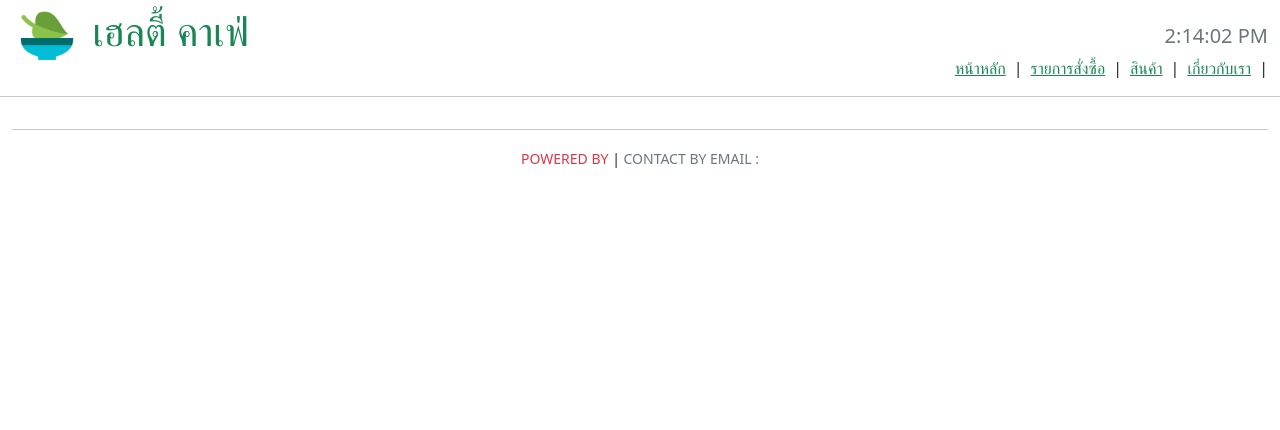
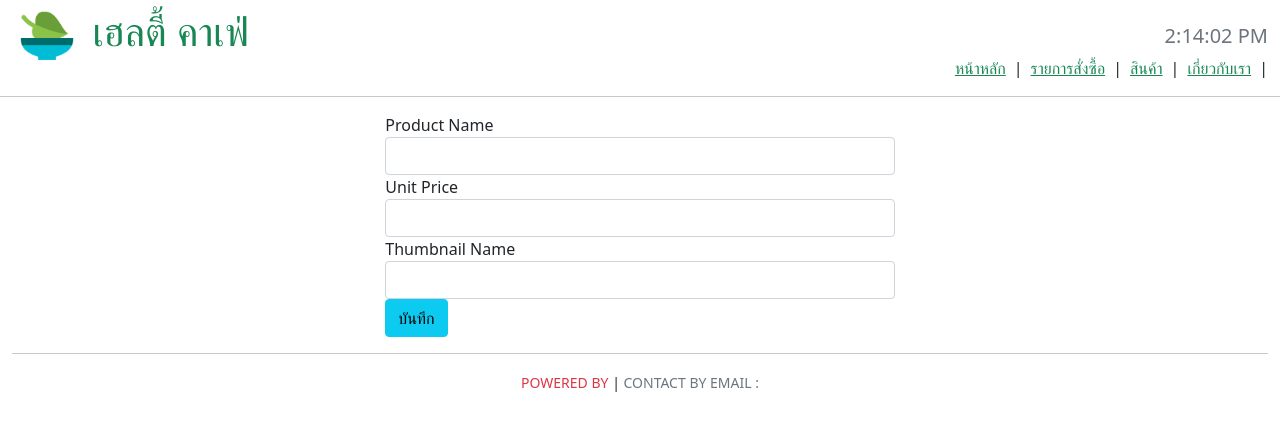
Before and after one commit to jirawan-chuapradit/ReactProject, a React (Create React App) app in the folder client/: page /products/add in a window 1280 px wide. Shown: the top 430 px of the page. Built offline with nearby package versions, Linux system fonts and the light colour scheme.

Commit message:
การใช้ field component

```diff
--- /dev/null
+++ b/client/src/components/common/FormField.js
@@ -0,0 +1,15 @@
+import React from "react";
+
+export default ({ input, label, type, required }) => {
+  return (
+    <div className="form-group">
+      <label>{label}</label>
+      <input
+        type={type}
+        required={required}
+        {...input}
+        className="form-control"
+      />
+    </div>
+  );
+};
--- a/client/src/components/product/ProductForm.js
+++ b/client/src/components/product/ProductForm.js
@@ -1,11 +1,32 @@
 import React, { Component } from "react";
-import { reduxForm } from "redux-form";
+import { reduxForm, Field } from "redux-form";
+import FormField from "../common/FormField";
+import { productFormFields } from "./formFields";
 
 class ProductForm extends Component {
+  renderFields(formFields) {
+    return formFields.map(({ label, name, type, required }) => {
+      return (
+        <Field
+          label={label}
+          name={name}
+          type={type}
+          required={required}
+          component={FormField}
+        />
+      );
+    });
+  }
+
   render() {
     return (
       <div>
-        <form></form>
+        <form>
+          {this.renderFields(productFormFields)}
+          <button className="btn btn-block btn-info" type="submit">
+            บันทึก
+          </button>
+        </form>
       </div>
     );
   }
--- /dev/null
+++ b/client/src/components/product/formFields.js
@@ -0,0 +1,20 @@
+export const productFormFields = [
+  {
+    label: "Product Name",
+    name: "productName",
+    type: "text",
+    required: true,
+  },
+  {
+    label: "Unit Price",
+    name: "unitPrice",
+    type: "number",
+    required: true,
+  },
+  {
+    label: "Thumbnail Name",
+    name: "thumbnail",
+    type: "text",
+    required: true,
+  },
+];
```
